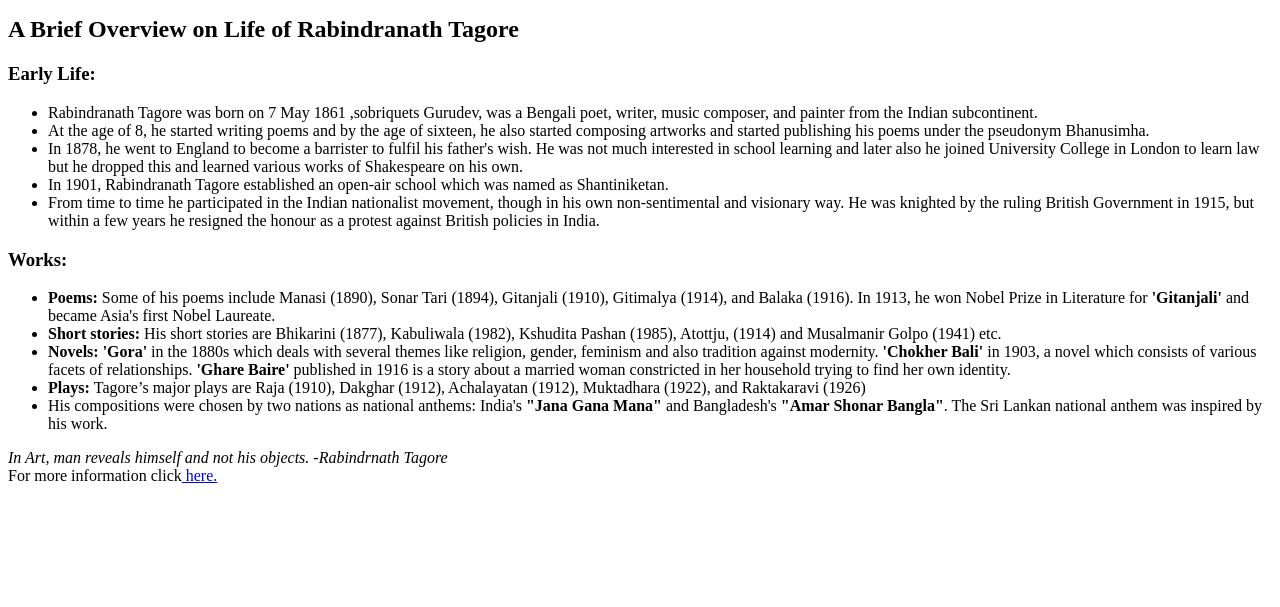
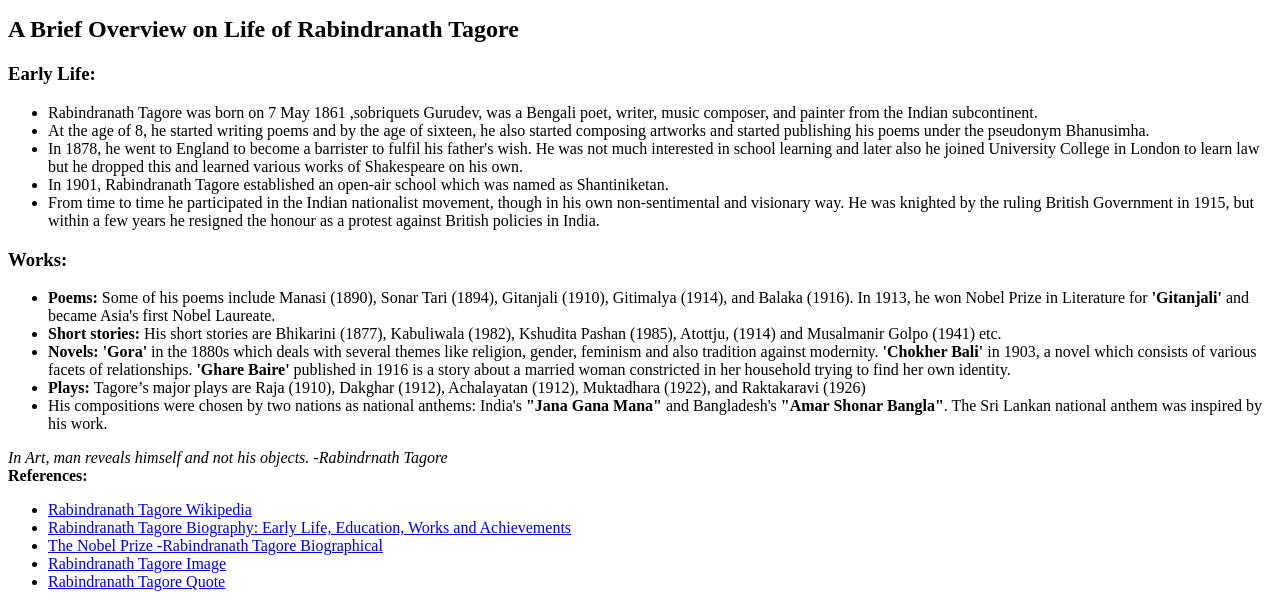
Before and after one commit to mrudul-ladhwe/CodeFreeCamp, a plain HTML site: page fork-me-fcc-test-suite-template/src/index.html in a window 1280 px wide. Shown: the part 388-995 px from the top of the page. Before the commit the page ends 881 px from the top, so only its background shows below. Drawn offline with Linux system fonts and the light colour scheme.

Commit message:
Update index.html

```diff
--- a/fork-me-fcc-test-suite-template/src/index.html
+++ b/fork-me-fcc-test-suite-template/src/index.html
@@ -60,8 +60,14 @@ For now, the test suite only works in Chrome! Please read the README below in th
 
      <div class="quote"> <em>In Art, man reveals himself and not his objects. -Rabindrnath Tagore</em></div>
 
-    <div class = "foot">
-      For more information click<a id="tribute-link" href="https://en.wikipedia.org/wiki/Rabindranath_Tagore#Works" target="_blank"> here.</a>
+    <div class="foot reff"><strong>References:</strong>
+        <ul>
+          <li><a id="tribute-link" href="https://en.wikipedia.org/wiki/Rabindranath_Tagore#Works" target="_blank"> Rabindranath Tagore Wikipedia</a></li>
+          <li><a href="https://www.jagranjosh.com/general-knowledge/rabindranath-tagore-biography-1557214260-1" target="_blank">Rabindranath Tagore Biography: Early Life, Education, Works and Achievements</a></li>
+          <li><a href="https://www.nobelprize.org/prizes/literature/1913/tagore/biographical/" target="_blank">The Nobel Prize -Rabindranath Tagore Biographical</a></li>
+          <li><a href="https://ichef.bbci.co.uk/images/ic/640x360/p01g35s6.jpg" target="_blank">Rabindranath Tagore Image</a></li>
+          <li><a href="https://www.brainyquote.com/quotes/rabindranath_tagore_378878" target="_blank">Rabindranath Tagore Quote</a></li>
+        </ul>
     </div>
     </section>
 
```
